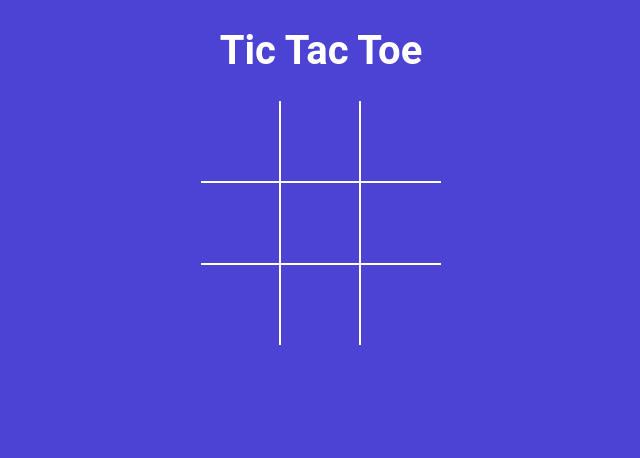
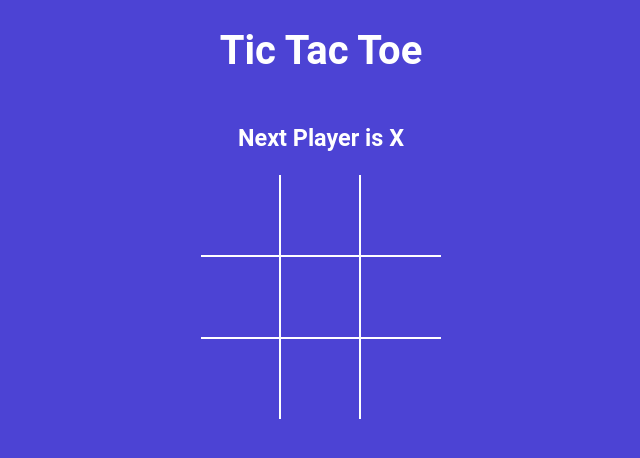
Before and after one commit to Its-kushal/React-TicTacToe, a React (Vite) app: page / in a window 1280 px wide. Shown: the top 458 px of the page, without its empty margins (319-959 px from the left). Built offline with nearby package versions, Linux system fonts and the light colour scheme.

Commit message:
lifted states to app jsx and calculated winner

```diff
--- a/src/App.jsx
+++ b/src/App.jsx
@@ -1,37 +1,45 @@
-// import { useState } from 'react'
+import { useState } from 'react'
 // import reactLogo from './assets/react.svg'
 // import viteLogo from '/vite.svg'
 import Board from './Components/Board.jsx';
 import './style.scss';
+import { calculateWinner } from './winner.js';
 
 function App() {
   // const [count, setCount] = useState(0)
+
+  const [ squares, setSaquares ] = useState(Array(9).fill(null));
+  const [ isXNext, setIsXNext ] = useState(true);
+
+  const winner = calculateWinner(squares);
+  const nextPlayer = isXNext ? 'X' : '0';
+  const statusMessage = winner ? `Winner is ${winner}` : `Next Player is ${nextPlayer}`;
+
+  const handleSquareClick = clickedPosition => {
+
+    if(squares[clickedPosition] || winner){
+      return;
+    }
+
+    setSaquares(currentSquares => {
+      return currentSquares.map((squareValue, position) => {
+        if (clickedPosition === position) {
+          return isXNext ? 'X' : '0';
+        }
+
+        return squareValue;
+      });
+    });
+
+    setIsXNext((currentIsXNext) => !currentIsXNext);
+  };
+
   return (
-    // <>
-    //   <div>
-    //     <a href="https://vitejs.dev" target="_blank">
-    //       <img src={viteLogo} className="logo" alt="Vite logo" />
-    //     </a>
-    //     <a href="https://react.dev" target="_blank">
-    //       <img src={reactLogo} className="logo react" alt="React logo" />
-    //     </a>
-    //   </div>
-    //   <h1>Vite + React</h1>
-    //   <div className="card">
-    //     <button onClick={() => setCount((count) => count + 1)}>
-    //       count is {count}
-    //     </button>
-    //     <p>
-    //       Edit <code>src/App.jsx</code> and save to test HMR
-    //     </p>
-    //   </div>
-    //   <p className="read-the-docs">
-    //     Click on the Vite and React logos to learn more
-    //   </p>
-    // </>
     <div className='app'>
       <h1>Tic Tac Toe</h1>
-      <div><Board /></div>
+      <h3>{statusMessage}</h3>
+      <div><Board squares={squares} handleSquareClick={handleSquareClick}/></div>
+      <h3>{winner}</h3>
     </div>
   );
 }
--- a/src/Components/Board.jsx
+++ b/src/Components/Board.jsx
@@ -1,28 +1,7 @@
-import { useState } from 'react';
+// import { useState } from 'react';
 import Square from './Square';
 
-const Board = () => {
-  const [ squares, setSaquares ] = useState(Array(9).fill(null));
-  const [ isXNext, setIsXNext ] = useState(true);
-
-  const handleSquareClick = clickedPosition => {
-
-    if(squares[clickedPosition]){
-      return;
-    }
-
-    setSaquares(currentSquares => {
-      return currentSquares.map((squareValue, position) => {
-        if (clickedPosition === position) {
-          return isXNext ? 'X' : '0';
-        }
-
-        return squareValue;
-      });
-    });
-
-    setIsXNext((currentIsXNext) => !currentIsXNext);
-  };
+const Board = ({ squares, handleSquareClick }) => {
 
   const renderSquare = pos => {
     return (
--- /dev/null
+++ b/src/winner.js
@@ -0,0 +1,19 @@
+export function calculateWinner(squares) {
+    const lines = [
+      [0, 1, 2],
+      [3, 4, 5],
+      [6, 7, 8],
+      [0, 3, 6],
+      [1, 4, 7],
+      [2, 5, 8],
+      [0, 4, 8],
+      [2, 4, 6],
+    ];
+    for (let i = 0; i < lines.length; i++) {
+      const [a, b, c] = lines[i];
+      if (squares[a] && squares[a] === squares[b] && squares[a] === squares[c]) {
+        return squares[a];
+      }
+    }
+    return null;
+  }
```
